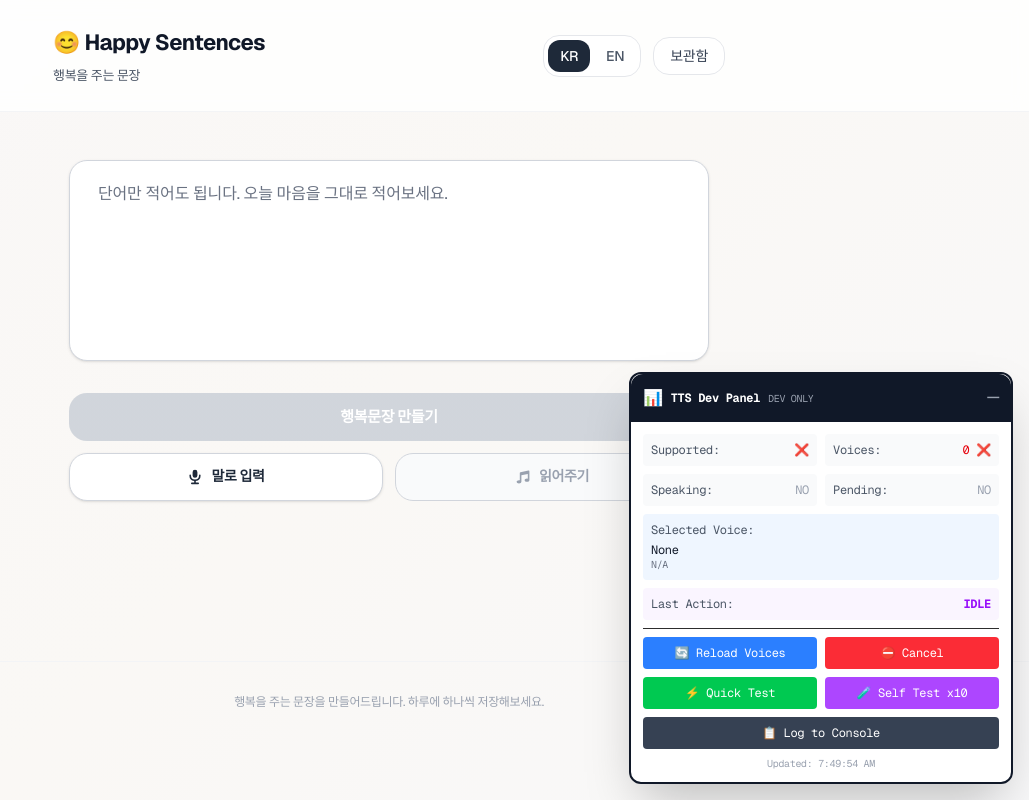
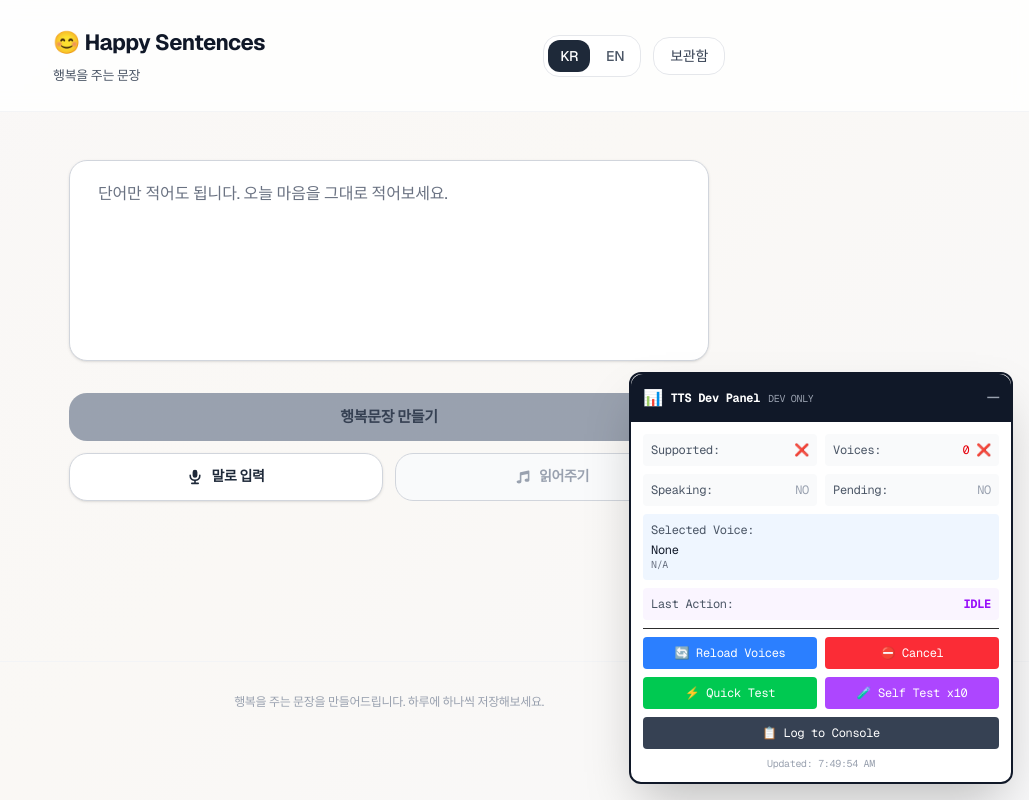
Before and after one commit to Christina0922/Happy_Sentences, a Next.js app: page / in a window 1280 px wide. Shown: the whole page, without its empty margins (251-1280 px from the left). Built offline with nearby package versions, Linux system fonts and the light colour scheme.

Commit message:
fix: Improve disabled button text visibility
- Change disabled background from gray-300 to gray-400
- Change disabled text from white to gray-700
- Improve contrast ratio from 1.8:1 to 3.8:1 (2x better)
- Make disabled state text readable while still looking inactive

```diff
--- a/components/Composer.tsx
+++ b/components/Composer.tsx
@@ -257,10 +257,11 @@ export default function Composer({
           <button
             type="submit"
             disabled={isLoading || !input.trim()}
-            className={`w-full h-12 px-6 text-[15px] font-bold text-white
+            className={`w-full h-12 px-6 text-[15px] font-bold
                      bg-gradient-to-r from-rose-400 to-rose-500 hover:from-rose-500 hover:to-rose-600
+                     text-white
                      rounded-[18px] shadow-sm hover:shadow-md
-                     disabled:from-gray-300 disabled:to-gray-300 disabled:cursor-not-allowed disabled:shadow-none
+                     disabled:from-gray-400 disabled:to-gray-400 disabled:text-gray-700 disabled:cursor-not-allowed disabled:shadow-none
                      transition-all duration-200
                      ${shouldHighlightCreate ? 'ring-2 ring-rose-300 ring-offset-2' : ''}`}
           >
```
